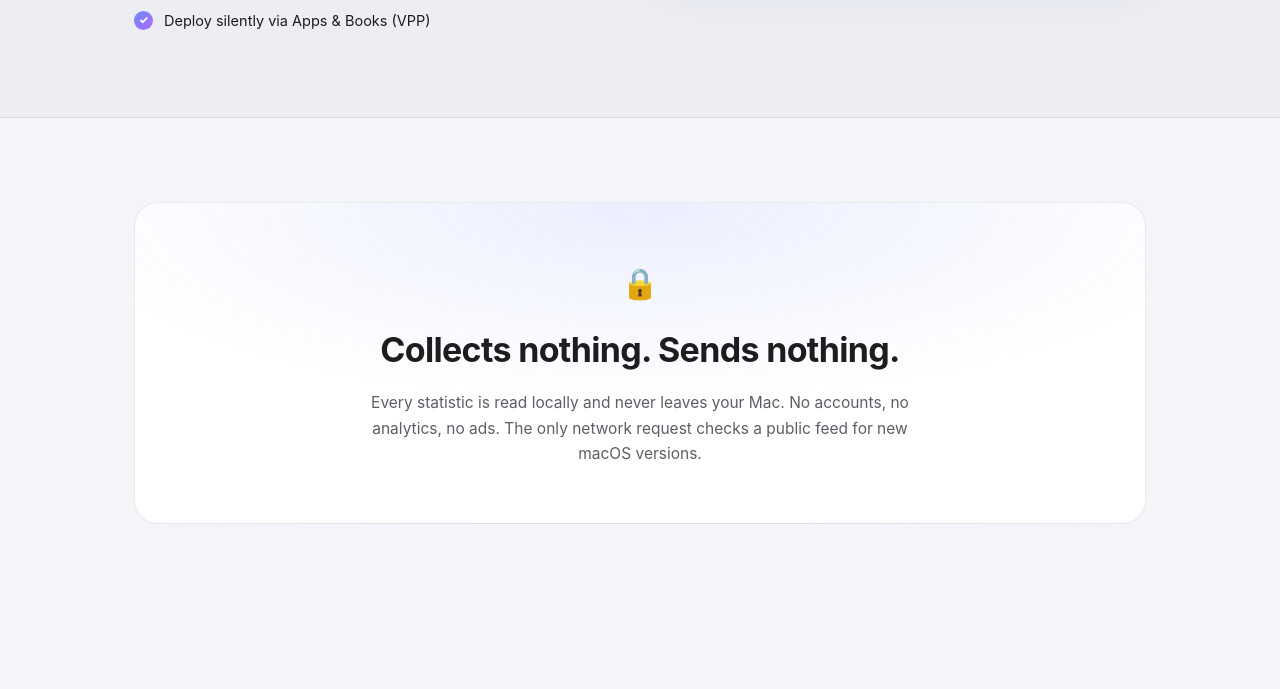
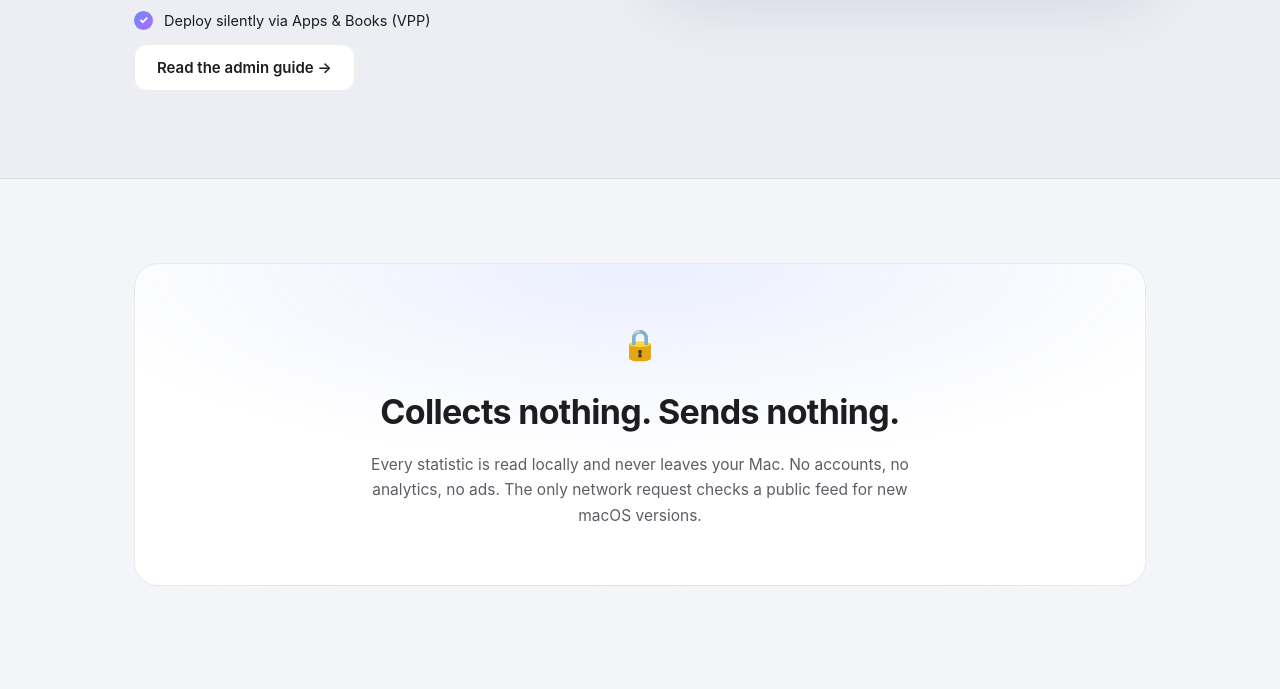
Before and after one commit to pat1990r/trace, a plain HTML site: page index.html in a window 1280 px wide. Shown: the part 2558-3247 px from the top of the page. Drawn offline with Linux system fonts and the light colour scheme.

Commit message:
Enhance admin guide reference and footer links
Updated admin guide link and footer for IT admins.

```diff
--- a/index.html
+++ b/index.html
@@ -515,6 +515,7 @@
         <li><span class="tick">✓</span> Announcement banners pushed to every panel</li>
         <li><span class="tick">✓</span> Deploy silently via Apps &amp; Books (VPP)</li>
       </ul>
+      <p style="margin-top:22px"><a class="btn-ghost" href="admin.html">Read the admin guide →</a></p>
     </div>
     <div class="code-card reveal" aria-label="Example managed configuration">
       <div class="bar-top"><i></i><i></i><i></i></div>
@@ -578,7 +579,7 @@
       </details>
       <details>
         <summary>I'm an IT admin — can I preconfigure Trace for my organization?</summary>
-        <div class="a">Yes. Trace reads managed preferences (e.g. via Jamf's Application &amp; Custom Settings) for helpdesk portal, email, phone, ticket-URL templates with device placeholders, announcement banners and launch-at-login. Email us for the full key reference and a ready-made Jamf schema.</div>
+        <div class="a">Yes. Trace reads managed preferences (e.g. via Jamf's Application &amp; Custom Settings) for helpdesk portal, email, phone, ticket-URL templates with device placeholders, announcement banners and launch-at-login. The <a href="admin.html">admin guide</a> has the complete key reference, per-MDM walkthroughs, and ready-made downloads including a Jamf custom schema.</div>
       </details>
     </div>
   </div>
@@ -598,7 +599,7 @@
 <div class="wrap">
   <footer>
     <span>© 2026 Patrick Ramagge. All rights reserved.</span>
-    <span><a href="privacy.html">Privacy Policy</a></span>
+    <span><a href="admin.html">For IT Admins</a> · <a href="privacy.html">Privacy Policy</a></span>
   </footer>
 </div>
 
```
